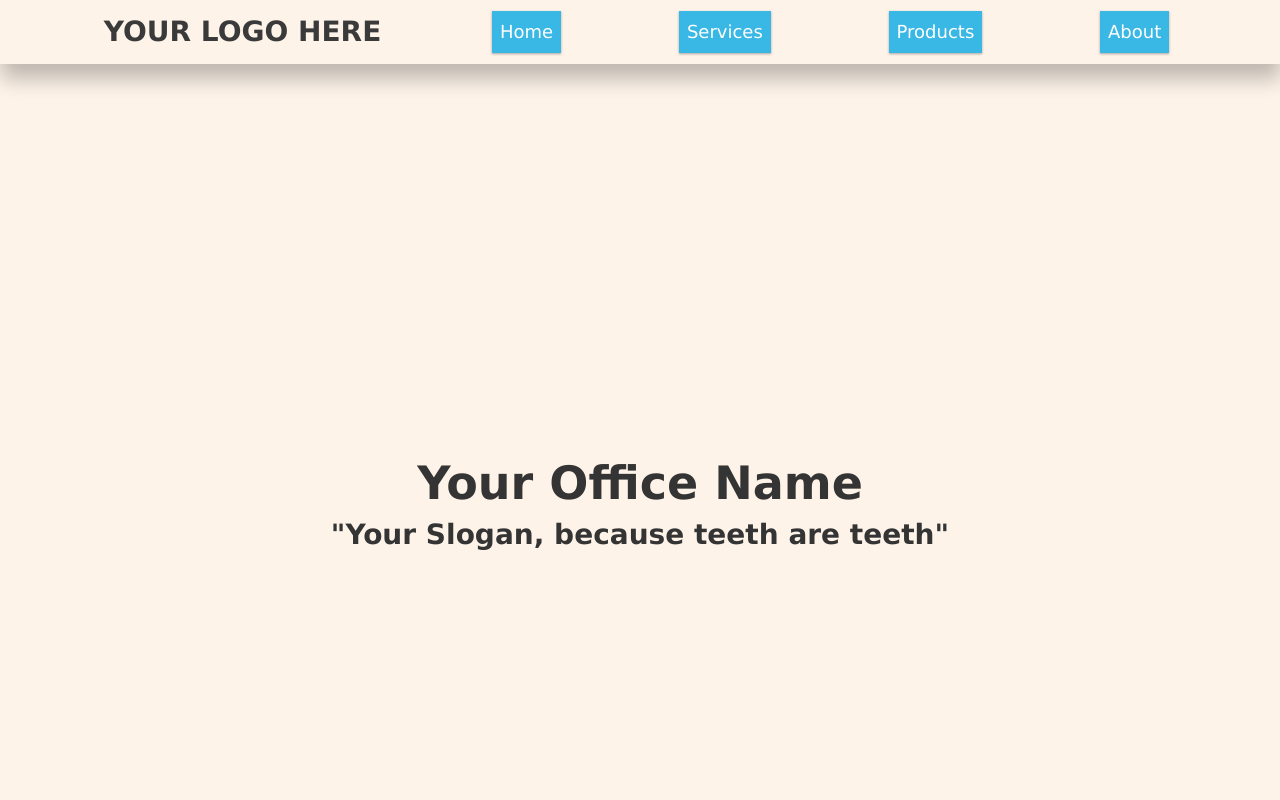
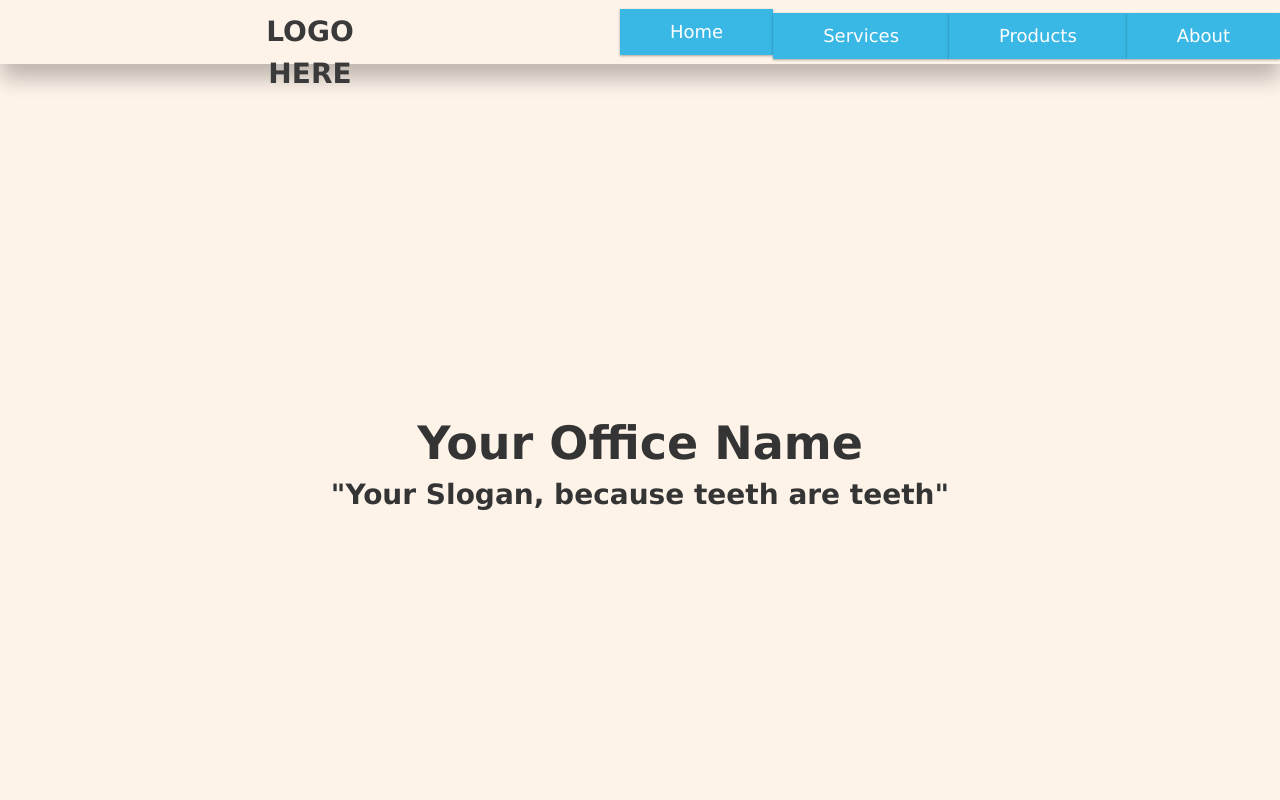
Before and after one commit to zsoliman/dentist-template, a React (Create React App) app: page / in a window 1280 px wide. Shown: the top 800 px of the page. Built offline with nearby package versions, Linux system fonts and the light colour scheme.

Commit message:
nav updates

```diff
--- a/src/App.css
+++ b/src/App.css
@@ -112,6 +112,11 @@
   z-index: 2;
 }
 
+.navbar h3 {
+  cursor: pointer;
+  margin: 0 8em;
+}
+
 .navbar p:hover {
   cursor: pointer;
   /* border-bottom: solid 2px #8CC0DE; */
@@ -122,8 +127,7 @@
 }
 
 .navMenu p {
-  padding: 8px;
-  margin: 7px;
+  padding: 10px 50px;
   background-color: #33b5e5;
   color: #ffffff;
   box-shadow: 0 1px 3px rgba(0, 0, 0, 0.12), 0 1px 2px rgba(0, 0, 0, 0.24);
@@ -316,9 +320,9 @@
     transform: translate(-50%, -50%);
   }
 
-  /* .title h1 {
-    padding-top: 10vh;
-  } */
+  .title h1 {
+    padding-top: 0;
+  }
 
 
   .landingpage {
--- a/src/components/Nav.jsx
+++ b/src/components/Nav.jsx
@@ -5,7 +5,6 @@ const Nav = ({ handleHomeClick, handleServicesClick, handleProductsClick, handle
         <div className="navbar col-s-12">
             <h3
                 onClick={handleHomeClick}
-                style={{ cursor: 'pointer' }}
             >YOUR LOGO HERE</h3>
 
             <div className="navMenu">
```
